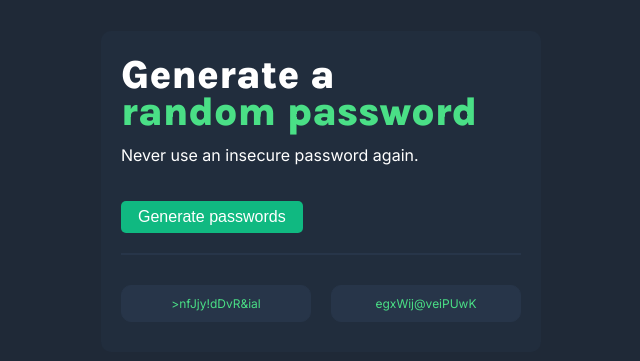
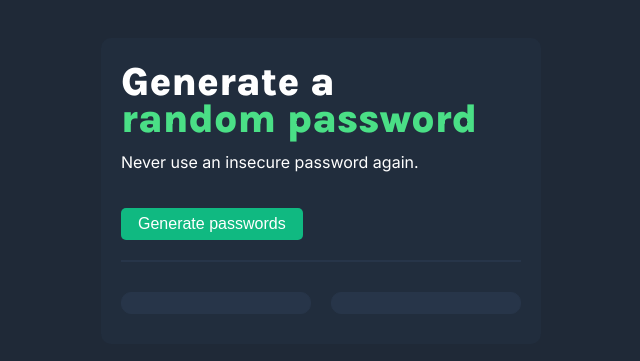
Before and after one commit to judiemosinabre/Learn-JavaScript, a plain HTML site: page passwordGenerator/index.html in a window 1280 px wide. Shown: the part 217-578 px from the top of the page, without its empty margins (319-959 px from the left). Drawn offline with Linux system fonts and the light colour scheme.

Commit message:
removed placeholders

```diff
--- a/passwordGenerator/index.html
+++ b/passwordGenerator/index.html
@@ -17,8 +17,8 @@
             </div>
             <hr class="line">
             <div class="password-container">
-                <div id="password1">>nfJjy!dDvR&ial</div>
-                <div id="password2">egxWij@veiPUwK</div>
+                <div id="password1"></div>
+                <div id="password2"></div>
             </div>
         </div>
     </body>
```
